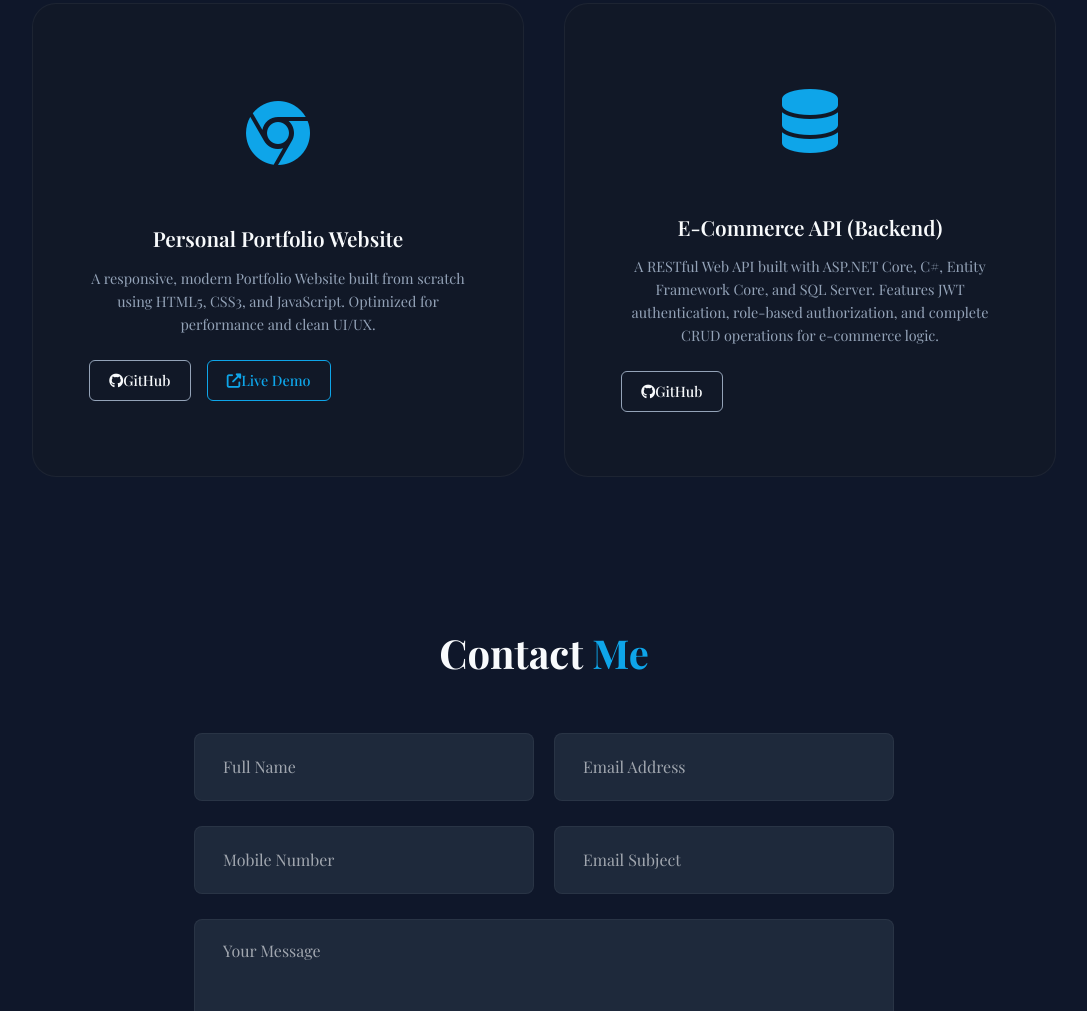
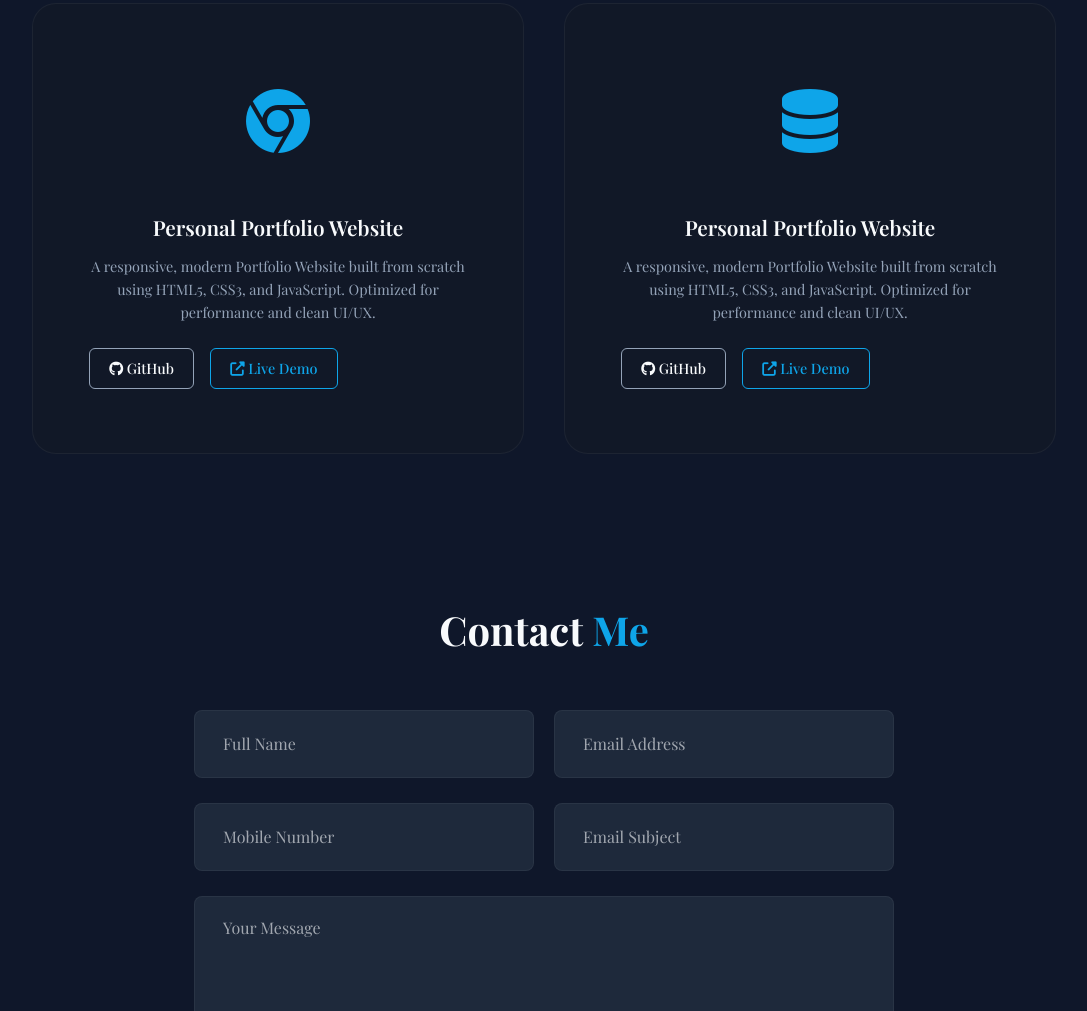
Before and after one commit to Ibra7im3del/my-portfolio, a plain HTML site: page index.html in a window 1280 px wide. Shown: the part 2319-3330 px from the top of the page, without its empty margins (96-1183 px from the left). Drawn offline with nearby package versions, Linux system fonts and the light colour scheme; a web font is replaced by a local one.

Commit message:
Update index.html
add the new project

```diff
--- a/index.html
+++ b/index.html
@@ -150,8 +150,8 @@
                 <h4>Personal Portfolio Website</h4>
                 <p>A responsive, modern Portfolio Website built from scratch using HTML5, CSS3, and JavaScript. Optimized for performance and clean UI/UX.</p>
                 <div class="project-links">
-                    <a href="https://github.com/Ibra7im3del/my-portfolio" target="_blank" class="btn-project"><i class="fab fa-github"></i>GitHub</a>
-                    <a href="https://ibra7im3del.github.io/my-portfolio/" target="_blank" class="btn-project live"><i class="fas fa-external-link-alt"></i>Live Demo</a>
+                    <a href="https://github.com/Ibra7im3del/my-portfolio" target="_blank" class="btn-project"><i class="fab fa-github"></i> GitHub</a>
+                    <a href="https://ibra7im3del.github.io/my-portfolio/" target="_blank" class="btn-project live"><i class="fas fa-external-link-alt"></i> Live Demo</a>
                 </div>
             </div>
         </div>
@@ -161,10 +161,11 @@
                 <i class="fas fa-database"></i>
             </div>
             <div class="project-info">
-                <h4>E-Commerce API (Backend)</h4>
-                <p>A RESTful Web API built with ASP.NET Core, C#, Entity Framework Core, and SQL Server. Features JWT authentication, role-based authorization, and complete CRUD operations for e-commerce logic.</p>
+                <h4>Personal Portfolio Website</h4>
+                <p>A responsive, modern Portfolio Website built from scratch using HTML5, CSS3, and JavaScript. Optimized for performance and clean UI/UX.</p>
                 <div class="project-links">
-                    <a href="https://github.com/Ibra7im3del/EcommerceApi" class="btn-project"><i class="fab fa-github"></i>GitHub</a>
+                    <a href="https://github.com/Ibra7im3del/my-portfolio" target="_blank" class="btn-project"><i class="fab fa-github"></i> GitHub</a>
+                    <a href="https://ibra7im3del.github.io/my-portfolio/" target="_blank" class="btn-project live"><i class="fas fa-external-link-alt"></i> Live Demo</a>
                 </div>
             </div>
         </div>
```
